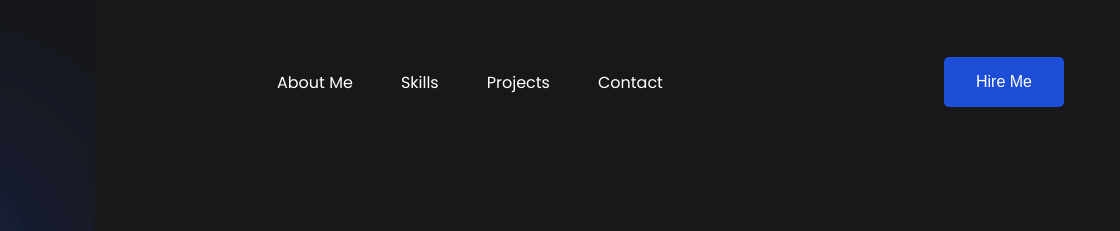
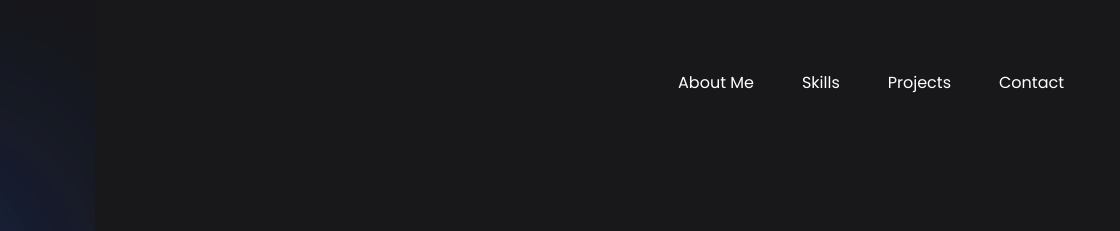
Before and after one commit to ElMizil/ElMizil.github.io, a plain HTML site: page index.html in a window 1280 px wide. Shown: the top 231 px of the page, 160-1280 px from the left. Drawn offline with nearby package versions, Linux system fonts and the light colour scheme.

Commit message:
Update index.html

```diff
--- a/index.html
+++ b/index.html
@@ -25,7 +25,6 @@
             <li id="link2" class="link"><a href="#Projects">Projects</a></li>
             <li id="link3" class="link"><a href="#Contact">Contact</a></li>
         </ul>
-        <button class="btn">Hire Me</button>
     </nav>
 
     <header class="container">
```
